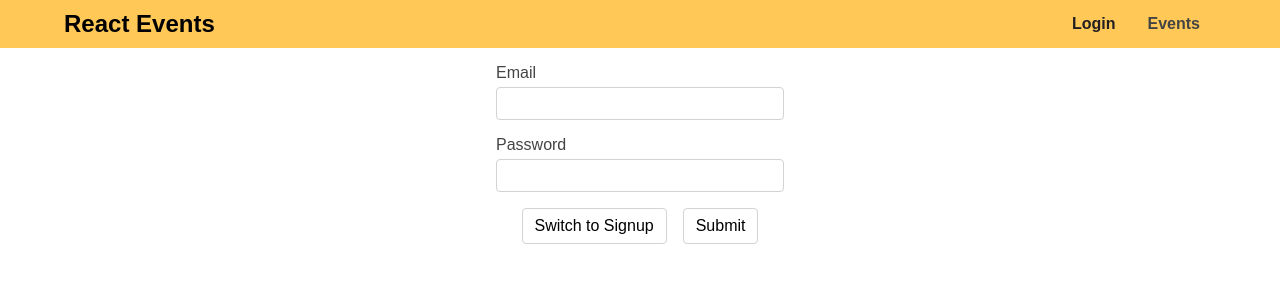
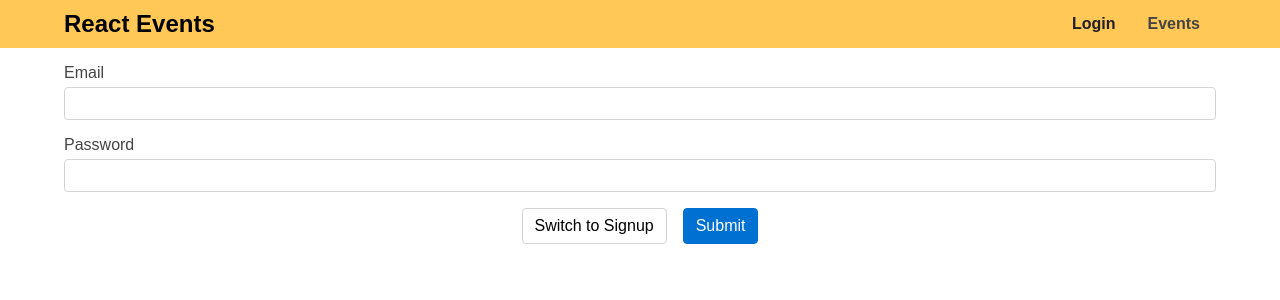
Before and after one commit to saini-g/react-events, a React (Create React App) app: page /auth in a window 1280 px wide. Shown: the top 300 px of the page. Built offline with nearby package versions, Linux system fonts and the light colour scheme.

Commit message:
added event creation

```diff
--- a/src/cmp/auth.css
+++ b/src/cmp/auth.css
@@ -2,17 +2,6 @@ form {
     display: flex;
     flex-direction: column;
     align-items: center;
+    width: 25%;
+    margin: 0 auto;
 }
-.form-element {
-    margin-bottom: 1rem;
-    display: flex;
-    flex-direction: column;
-    width: 25%;
-    color: #444444;
-}
-.form-element input {
-    border: 1px solid lightgray;
-    border-radius: 4px;
-    padding: 0.5rem;
-    margin-top: 5px;
-}
--- a/src/cmp/auth.js
+++ b/src/cmp/auth.js
@@ -10,7 +10,7 @@ class AuthCmp extends Component {
         isLogin: true
     };
 
-    static contextType = AuthContext
+    static contextType = AuthContext;
 
     constructor(props) {
         super(props);
@@ -92,8 +92,8 @@ class AuthCmp extends Component {
                 <input type="password" id="password" ref={this.passwordElm} />
             </div>
             <div className="form-footer">
-                <button type="button" onClick={this.toggleLogin}>Switch to {this.state.isLogin ? 'Signup' : 'Login'}</button>
-                <button type="submit">Submit</button>
+                <button className="btn" type="button" onClick={this.toggleLogin}>Switch to {this.state.isLogin ? 'Signup' : 'Login'}</button>
+                <button className="btn btn-primary" type="submit">Submit</button>
             </div>
         </form>
     }
--- a/src/cmp/events.css
+++ b/src/cmp/events.css
@@ -8,3 +8,10 @@
 .btn-container p {
     padding-bottom: 1rem;
 }
+form {
+    display: flex;
+    flex-direction: column;
+    align-items: center;
+    width: 100%;
+    margin: 0 auto;
+}
--- a/src/cmp/events.js
+++ b/src/cmp/events.js
@@ -1,12 +1,23 @@
 import React, { Component } from 'react';
 
 import Modal from './modal/Modal';
+import AuthContext from '../context/auth-context';
 
 import './events.css'
 
 class EventsCmp extends Component {
 
     state = { showEventModal: false };
+
+    static contextType = AuthContext;
+
+    constructor(props) {
+        super(props);
+        this.titleElm = React.createRef();
+        this.priceElm = React.createRef();
+        this.dateElm = React.createRef();
+        this.descElm = React.createRef();
+    }
 
     createEvent = () => {
         this.setState({ showEventModal: true });
@@ -18,6 +29,54 @@ class EventsCmp extends Component {
 
     saveEvent = () => {
         this.setState({ showEventModal: false });
+        const newEvent = {
+            title: this.titleElm.current.value,
+            price: +this.priceElm.current.value,
+            date: this.dateElm.current.value,
+            description: this.descElm.current.value
+        };
+
+        const reqBody = {
+            query: `
+                mutation {
+                    createEvent(evInput: {
+                            title: "${newEvent.title}",
+                            price: ${newEvent.price},
+                            date: "${newEvent.date}",
+                            description: "${newEvent.description}"
+                        }) {
+                        _id
+                        title
+                        price
+                        description
+                        created_by {
+                            _id
+                            email
+                        }
+                    }
+                }
+            `
+        };
+
+        fetch('http://localhost:8000/graphql', {
+            method: 'POST',
+            headers: {
+                'Content-Type': 'application/json',
+                'Authorization': `Bearer ${this.context.token}`
+            },
+            body: JSON.stringify(reqBody)
+        })
+        .then(res => {
+
+            if (res.status !== 200 && res.status !== 201) {
+                throw new Error('event creation failed!');
+            }
+            return res.json();
+        })
+        .then(data => {
+            console.log(data);
+        })
+        .catch(err => console.log(err));
     }
 
     render() {
@@ -26,13 +85,33 @@ class EventsCmp extends Component {
                 {
                     this.state.showEventModal &&
                     <Modal title="Add Event" isCancel isSave onCancel={this.cancelEvent} onSave={this.saveEvent}>
-                        <p>Modal content!</p>
+                        <form>
+                            <div className="form-element">
+                                <label htmlFor="title">Title</label>
+                                <input type="text" id="title" ref={this.titleElm} />
+                            </div>
+                            <div className="form-element">
+                                <label htmlFor="price">Price</label>
+                                <input type="number" id="price" ref={this.priceElm} />
+                            </div>
+                            <div className="form-element">
+                                <label htmlFor="date">Date</label>
+                                <input type="datetime-local" id="date" ref={this.dateElm} />
+                            </div>
+                            <div className="form-element">
+                                <label htmlFor="desc">Description</label>
+                                <textarea id="desc" rows="3" ref={this.descElm}></textarea>
+                            </div>
+                        </form>
                     </Modal>
                 }
-                <div className="btn-container">
-                    <p>Create your own event!</p>
-                    <button className="btn" onClick={this.createEvent}>Create Event</button>
-                </div>
+                {
+                    this.context.token &&
+                    <div className="btn-container">
+                        <p>Create your own event!</p>
+                        <button className="btn" onClick={this.createEvent}>Create Event</button>
+                    </div>
+                }
             </React.Fragment>
         )
     }
--- a/src/cmp/modal/Modal.css
+++ b/src/cmp/modal/Modal.css
@@ -11,7 +11,7 @@
 }
 .modal-container header {
     padding: 1rem;
-    font-size: 1.5rem;
+    font-size: 1.25rem;
     text-align: center;
     border-bottom: 2px solid #dddbda;
 }
@@ -23,12 +23,3 @@
     padding: 1rem;
     text-align: right;
 }
-.backdrop {
-    position: fixed;
-    top: 0;
-    bottom: 0;
-    left: 0;
-    right: 0;
-    z-index: 90;
-    background-color: rgba(8, 7, 7, 0.3);
-}
--- a/src/cmp/modal/Modal.js
+++ b/src/cmp/modal/Modal.js
@@ -11,7 +11,7 @@ const Modal = props => (
             </section>
             {(props.isCancel || props.isSave) && <section className="modal-footer">
                 {props.isCancel && <button className="btn" onClick={props.onCancel}>Cancel</button>}
-                {props.isSave && <button className="btn" onClick={props.onSave}>Save</button>}
+                {props.isSave && <button className="btn btn-primary" onClick={props.onSave}>Save</button>}
             </section>}
         </div>
         <div className="backdrop"></div>
--- a/src/index.css
+++ b/src/index.css
@@ -3,17 +3,48 @@ body {
     padding: 0;
     font-family: sans-serif;
 }
-.form-footer button, .btn {
+.form-element {
+    margin-bottom: 1rem;
+    display: flex;
+    flex-direction: column;
+    width: 100%;
+    color: #444444;
+}
+.form-element input, .form-element textarea {
+    border: 1px solid lightgray;
+    border-radius: 4px;
+    padding: 0.5rem;
+    margin-top: 5px;
+}
+.btn {
     padding: 0.5rem 0.75rem;
     margin: 0 0.5rem;
-    background-color: transparent;
+    background-color: white;
     border: 1px solid lightgray;
     border-radius: 4px;
     cursor: pointer;
     font-size: 1em;
     transition: all 0.2s ease-in-out;
 }
-.form-footer button:hover, .btn:hover {
+.btn:hover {
     background-color: #f6f6f6;
     border-color: #d6d6d6;
 }
+.btn-primary {
+    background-color: #0070d2;
+    border: 1px solid #0070d2;
+    color: white;
+}
+.btn-primary:hover {
+    background-color: #005fb2;
+    border: 1px solid #005fb2;
+}
+.backdrop {
+    position: fixed;
+    top: 0;
+    bottom: 0;
+    left: 0;
+    right: 0;
+    z-index: 90;
+    background-color: rgba(8, 7, 7, 0.3);
+}
```
